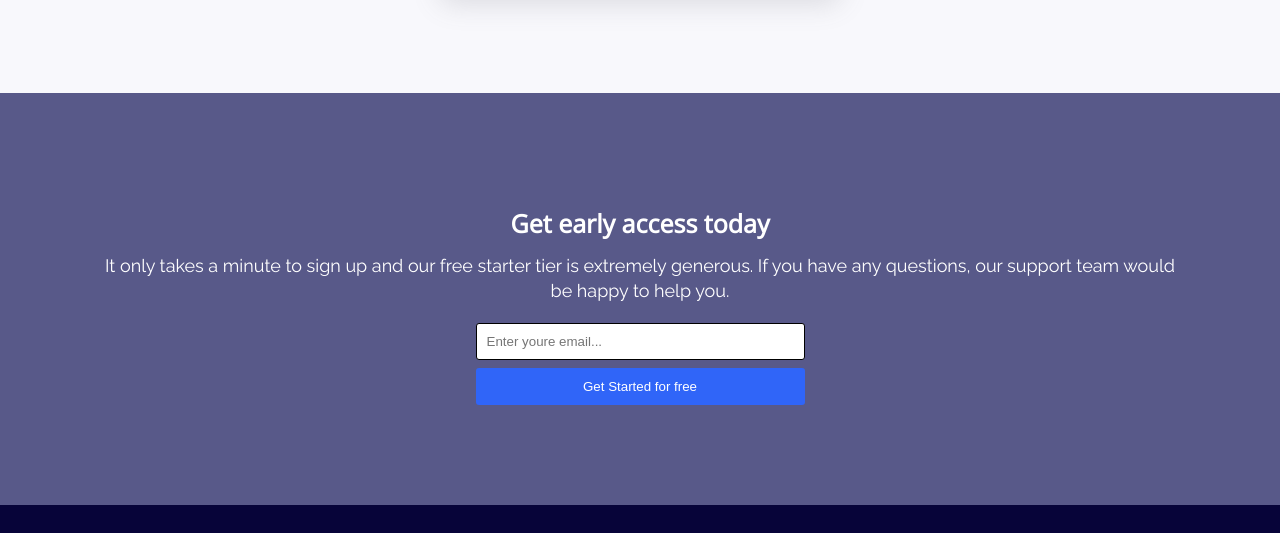
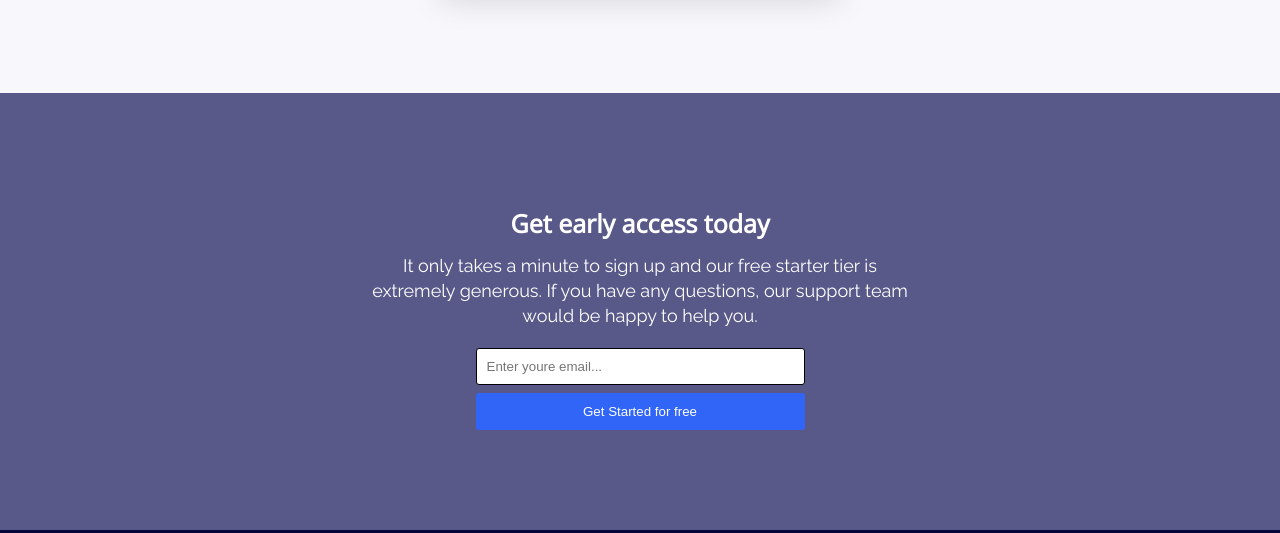
Before and after one commit to Datoie/fylo-landing-page-with-two-column-layout-master, a plain HTML site: page index.html in a window 1280 px wide. Shown: the part 2376-2909 px from the top of the page. Drawn offline with nearby package versions, Linux system fonts and the light colour scheme.

Commit message:
fix paddings

```diff
--- a/style.css
+++ b/style.css
@@ -190,6 +190,12 @@ article {
     font-family: 'Raleway', sans-serif;
     font-weight: 400;
 }
+.section-2-text-container{
+    margin-right: 100px;
+}
+.section-2-text-container p {
+    max-width: 550px;
+}
 /* foooterrrrrrrr */
 .info-contianer a {
     color: hsl(0, 0%, 100%);
@@ -277,7 +283,7 @@ article{
     justify-content: center ;
     background-color: hsl(238, 22%, 44%);
     padding: 100px;
-    gap: 500px;
+    gap: 300px;
 }
 footer{
     padding-top: 50px;
@@ -294,7 +300,7 @@ footer{
     margin-bottom: 20px;
 }
 .footer-container{
-    gap: 400px;
+    gap: 340px;
 }
 /* ----------bg image --------- */
 .section-1-bg-mobile{
@@ -367,6 +373,9 @@ button:hover{
         text-align: center;
         flex-direction: column;
         gap: 0;
+    }
+    .section-2-text-container {
+        margin-right: 0;
     }
     .bottom-btn button{
         width: 100%;
```
